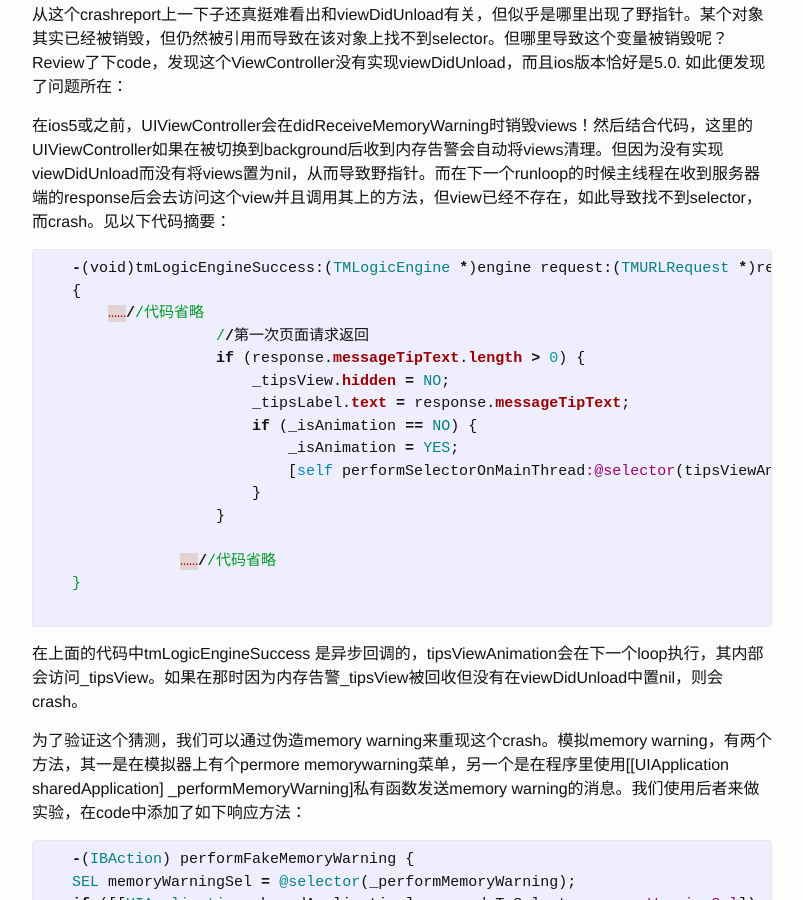
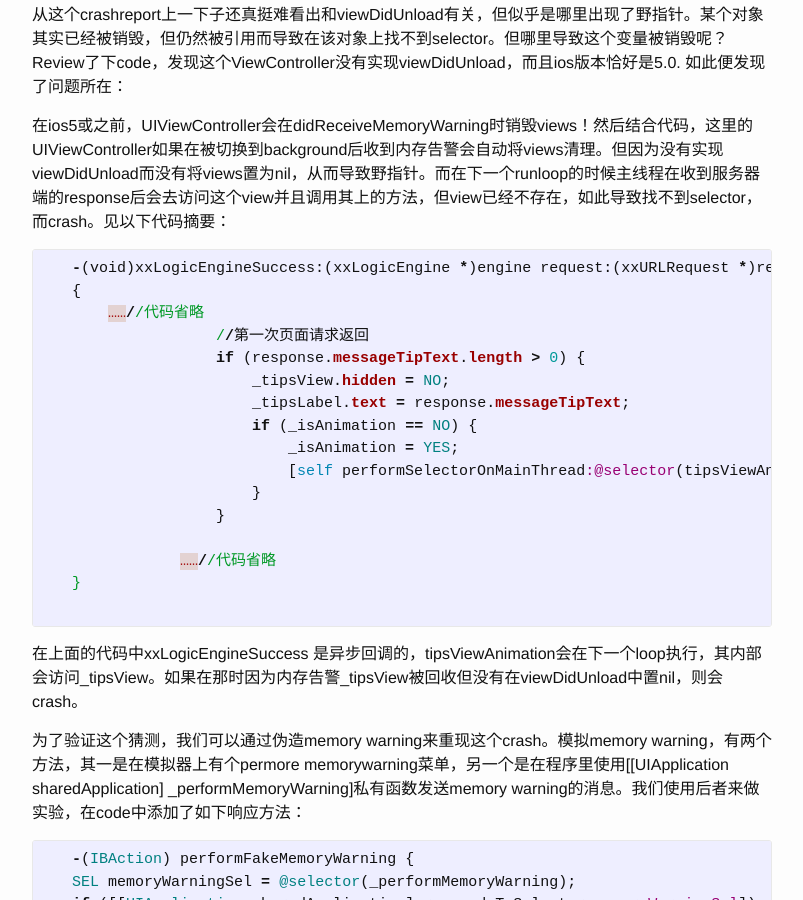
Before and after one commit to xujim/xujim.github.io, a Jekyll site: the page built from _posts/2014-09-08-discussion_on_viewdidunload.markdown, in a window 1280 px wide and 900 px high, scrolled down 1694 px. Shown: the whole window, without its empty margins (238-1041 px from the left). Built offline with Jekyll 4.4.1, drawn with Linux system fonts in a browser that asks for light colours; comment, search, counter and statistics services are not loaded.

Commit message:
Update 2014-09-08-discussion_on_viewdidunload.markdown

```diff
--- a/_posts/2014-09-08-discussion_on_viewdidunload.markdown
+++ b/_posts/2014-09-08-discussion_on_viewdidunload.markdown
@@ -59,7 +59,7 @@ UIViewController的这个升级让工程师们欢呼雀跃，在后续的代码
 在ios5或之前，UIViewController会在didReceiveMemoryWarning时销毁views！然后结合代码，这里的UIViewController如果在被切换到background后收到内存告警会自动将views清理。但因为没有实现viewDidUnload而没有将views置为nil，从而导致野指针。而在下一个runloop的时候主线程在收到服务器端的response后会去访问这个view并且调用其上的方法，但view已经不存在，如此导致找不到selector，而crash。见以下代码摘要：
 
 {% highlight ruby %}
-   -(void)tmLogicEngineSuccess:(TMLogicEngine *)engine request:(TMURLRequest *)request data:(TMResponse *)data
+   -(void)xxLogicEngineSuccess:(xxLogicEngine *)engine request:(xxURLRequest *)request data:(xxResponse *)data
    {
        ……//代码省略
                    //第一次页面请求返回
@@ -76,7 +76,7 @@ UIViewController的这个升级让工程师们欢呼雀跃，在后续的代码
    }
  {% endhighlight %}
 
-在上面的代码中tmLogicEngineSuccess 是异步回调的，tipsViewAnimation会在下一个loop执行，其内部会访问_tipsView。如果在那时因为内存告警_tipsView被回收但没有在viewDidUnload中置nil，则会crash。
+在上面的代码中xxLogicEngineSuccess 是异步回调的，tipsViewAnimation会在下一个loop执行，其内部会访问_tipsView。如果在那时因为内存告警_tipsView被回收但没有在viewDidUnload中置nil，则会crash。
 
 为了验证这个猜测，我们可以通过伪造memory warning来重现这个crash。模拟memory warning，有两个方法，其一是在模拟器上有个permore memorywarning菜单，另一个是在程序里使用[[UIApplication sharedApplication] _performMemoryWarning]私有函数发送memory warning的消息。我们使用后者来做实验，在code中添加了如下响应方法：
 
```
